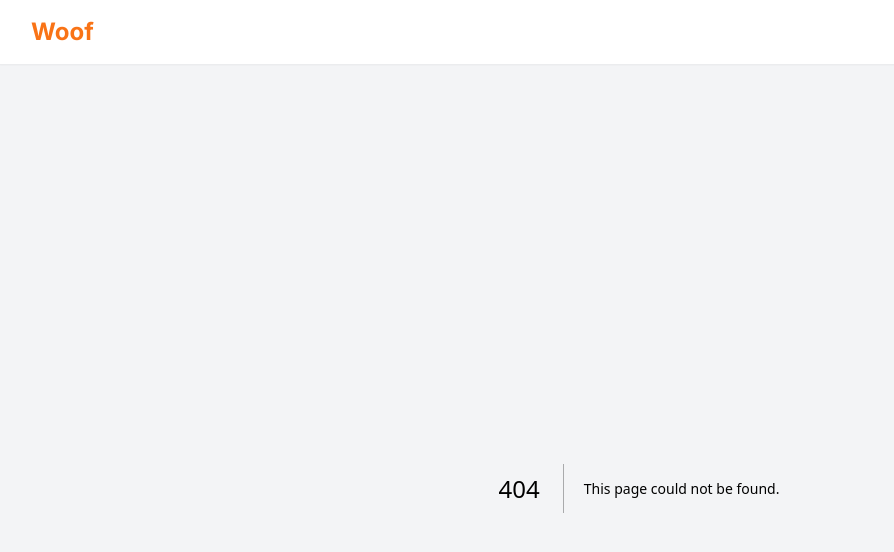
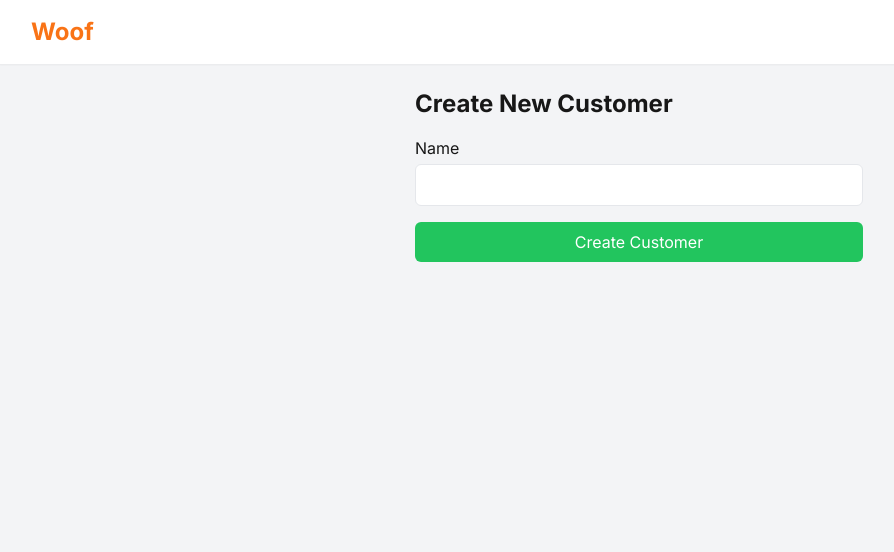
Before and after one commit to anmol678/woof, a Next.js app in the folder web/: page /customers/create in a window 1280 px wide. Before the commit this address had no page. Shown: the top 552 px of the page, without its empty margins (1-895 px from the left). Built offline with nearby package versions, Linux system fonts and the light colour scheme; no server answers.

Commit message:
create customer route

```diff
--- /dev/null
+++ b/web/src/app/customers/create/page.tsx
@@ -0,0 +1,66 @@
+'use client'
+
+import { useState } from 'react'
+import { useMutation, useQueryClient } from '@tanstack/react-query'
+import { Customer, CustomerCreate } from '@/types'
+import { CustomerQuery } from '@/queries'
+import Button from '@/components/Button'
+import Banner from '@/components/Banner'
+
+export default function CreateCustomer() {
+  const queryClient = useQueryClient()
+  const [name, setName] = useState('')
+
+  const mutation = useMutation<Customer, Error, CustomerCreate>({
+    mutationFn: CustomerQuery.create,
+    onSuccess: () => {
+      queryClient.invalidateQueries({ queryKey: ['customers'] })
+    }
+  })
+
+  const handleSubmit = (e: React.FormEvent<HTMLFormElement>) => {
+    e.preventDefault()
+    mutation.mutate(
+      { name },
+      {
+        onSuccess: () => {
+          setName('')
+        }
+      }
+    )
+  }
+
+  return (
+    <div className="mx-auto max-w-md">
+      <h1 className="mb-4 text-2xl font-bold">Create New Customer</h1>
+      <form onSubmit={handleSubmit} className="space-y-4">
+        <div>
+          <label htmlFor="name" className="mb-1 block">
+            Name
+          </label>
+          <input
+            type="text"
+            id="name"
+            value={name}
+            onChange={(e) => setName(e.target.value)}
+            required
+            className="w-full rounded-md border px-3 py-2"
+          />
+        </div>
+        <Button type="submit" className="w-full" data-style="action" isLoading={mutation.isPending}>
+          Create Customer
+        </Button>
+      </form>
+
+      <div className="mt-6">
+        {mutation.isSuccess && (
+          <Banner
+            type="success"
+            message={`Customer created: ${mutation.data?.customer_number} - ${mutation.data?.name}`}
+          />
+        )}
+        {mutation.isError && <Banner type="error" message={mutation.error?.message} />}
+      </div>
+    </div>
+  )
+}
```
